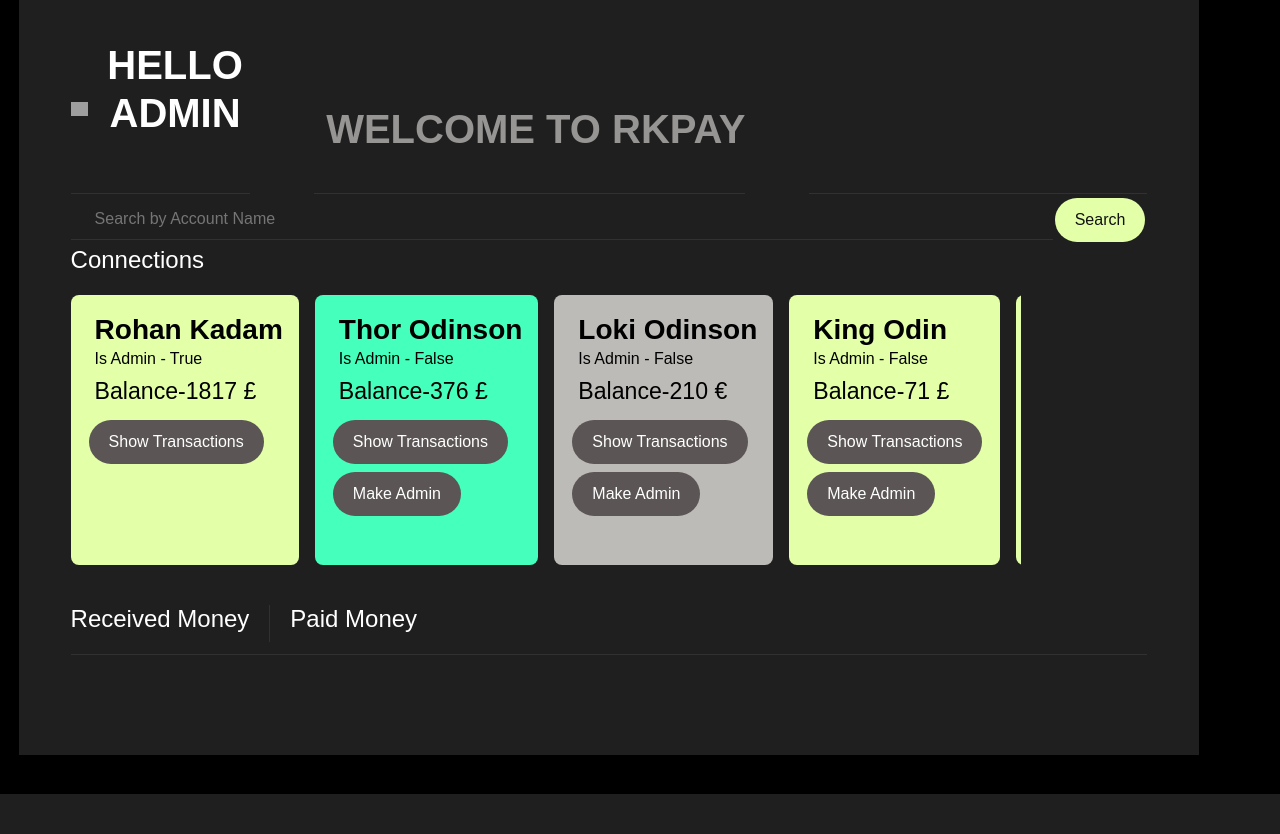
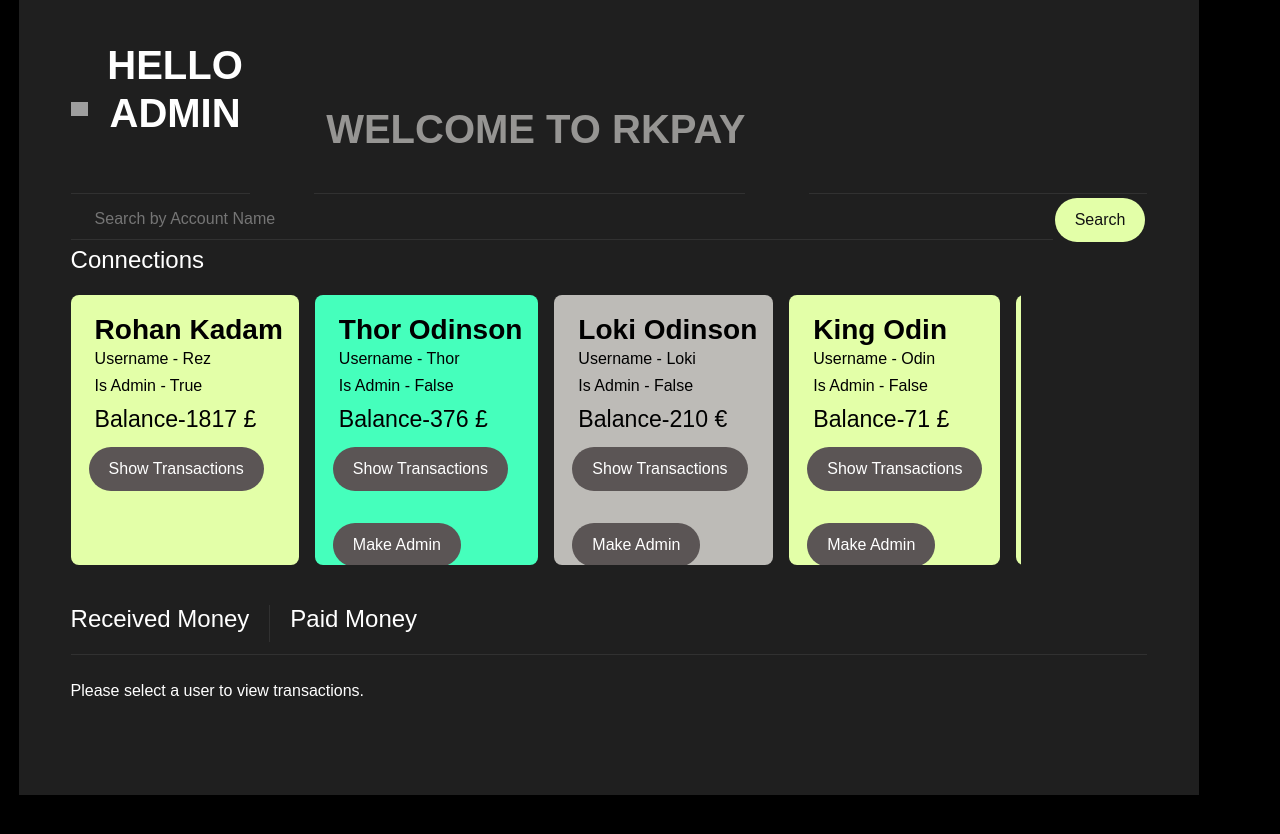
Before and after one commit to Rez27/webapps2024, a Django app: page /payapp/admin_ui/ in a window 1280 px wide. Shown: the part 39-873 px from the top of the page. Before the commit the page ends 833 px from the top, so only its background shows below. Run offline with Django 4.2, Linux system fonts and the light colour scheme; a user stored in the database is signed in; data comes from the database, SQL or seed files in the repository; some libraries are stand-ins or nearby versions; grey boxes are pictures that could not be loaded.

Commit message:
Tried Show Transactions for selected users

```diff
--- a/payapp/forms.py
+++ b/payapp/forms.py
@@ -38,5 +38,6 @@ class RequestForm(forms.Form):
 
 
 class ShowTransactionsForm(forms.Form):
-    first_name = forms.CharField(widget=forms.HiddenInput())
-    last_name = forms.CharField(widget=forms.HiddenInput())
+    show_trans_first_name = forms.CharField(widget=forms.HiddenInput())
+    show_trans_last_name = forms.CharField(widget=forms.HiddenInput())
+    show_trans_user_name = forms.CharField(widget=forms.HiddenInput())
--- a/payapp/views.py
+++ b/payapp/views.py
@@ -205,28 +205,37 @@ def admin_ui(request):
         user_data = [(user, UserProfile.objects.get(user=user)) for user in users]
         transactions_sent = None
         transactions_received = None
+        show_transactions_form = ShowTransactionsForm()
+
         if request.method == 'POST':
-            show_transactions_form = ShowTransactionsForm(request.POST)
-            if show_transactions_form.is_valid():
-                first_name = show_transactions_form.cleaned_data['first_name']
-                last_name = show_transactions_form.cleaned_data['last_name']
-                print("This is ", first_name, last_name)
-                try:
-                    user = User.objects.get(first_name=first_name,
-                                            last_name=last_name)  # Here try to get the user selected for Show Transaction button
-                    user_profile = UserProfile.objects.get(user=user)
-                    transactions_sent = list(reversed(Transaction.objects.filter(sender=user_profile)))
-                    transactions_received = list(reversed(Transaction.objects.filter(receiver=user_profile)))
-                    # transactions = transactions_sent | transactions_received
-                    print("THis is transactions_sent", transactions_sent)
-                except (User.DoesNotExist, UserProfile.DoesNotExist):
-                    print("Error in getting user data")
-                    transactions = None
+            if 'show_transactions' in request.POST:
+                show_transactions_form = ShowTransactionsForm(request.POST)
+                if show_transactions_form.is_valid():
+                    first_name = show_transactions_form.cleaned_data['show_trans_first_name']
+                    last_name = show_transactions_form.cleaned_data['show_trans_last_name']
+                    username = show_transactions_form.cleaned_data['show_trans_user_name']
+
+                    print("This is ", first_name, last_name)
+                    try:
+                        user = User.objects.get(first_name=first_name,
+                                                last_name=last_name, username=username)  # Here try to get the user selected for Show Transaction button
+                        user_profile = UserProfile.objects.get(user=user)
+                        transactions_sent = list(reversed(Transaction.objects.filter(sender=user_profile)))
+                        transactions_received = list(reversed(Transaction.objects.filter(receiver=user_profile)))
+                        # transactions = transactions_sent | transactions_received
+                        print("THis is transactions_sent", transactions_sent)
+                    except (User.DoesNotExist, UserProfile.DoesNotExist):
+                        print("Error in getting user data")
+                        transactions = None
+                else:
+                    print("Show Transaction form not valid")
             else:
-                print("Show Transaction form not valid")
+                print("Wrong in form")
         else:
             print("Request method not valid")
             show_transactions_form = ShowTransactionsForm()
+            transactions_sent = []  # Set to empty list
+            transactions_received = []  # Set to empty list
 
         context = {
             'users': users,
--- a/templates/payapp/admin_ui.html
+++ b/templates/payapp/admin_ui.html
@@ -102,6 +102,7 @@
                     <div class="tile-header">
                         <h3>
                             <span> {{ user.first_name }} {{ user.last_name }}</span>
+                            <span><h6>Username - {{user.username}}</h6></span>
                             <span> <h6>Is Admin - {{user.is_superuser}}</h6></span>
                             <span> Balance-{{ user.payapp_profile.bal }}
 
@@ -115,10 +116,14 @@
                             </span>
                         </h3>
                     </div>
-                    <button class="flat-button"
-                            onclick="('{{ user.first_name }}', '{{ user.last_name }}', '{{ user.payapp_profile.currency }}', '{{ user.username }}')">
-                        Show Transactions
-                    </button>
+                    <form action="{% url 'admin_ui' %}" method="post">
+                        {% csrf_token %}
+                        {{ show_transactions_form | crispy }}
+                        <input type="hidden" name="show_trans_first_name" id="show_trans_first_name">
+                        <input type="hidden" name="show_trans_last_name" id="show_trans_last_name">
+                        <input type="hidden" name="show_trans_user_name" id="show_trans_user_name">
+                        <input type="submit" class="flat-button" id="submit" value="Show Transactions">
+                    </form>
                     <br>
                     {% if not user.is_superuser %}
                     <button class="flat-button">
@@ -140,6 +145,8 @@
             </div>
             <div class="transfers">
                 <div id="received-transactions" class='toggle-transactions'>
+                    {% if transactions_received %}
+
                     {% for transaction in received_transactions %}
                     <div class="transfer">
                         <div class="transfer-logo">
@@ -170,9 +177,14 @@
                         </div>
                     </div>
                     {% endfor %}
+                    {% else %}
+                    <p>Please select a user to view transactions.</p>
+                    {% endif %}
                 </div>
 
                 <div class='toggle-transactions' id="sent-transactions" style="display:none">
+                    {% if transactions_sent %}
+
                     {% for transaction in sent_transactions %}
                     <div class="transfer">
                         <div class="transfer-logo">
@@ -203,9 +215,11 @@
                         </div>
                     </div>
                     {% endfor %}
+                    {% else %}
+                    <p>Please select a user to view transactions.</p>
+                    {% endif %}
                 </div>
             </div>
-
         </section>
     </div>
     <!--        <div class="transfers">-->
```
